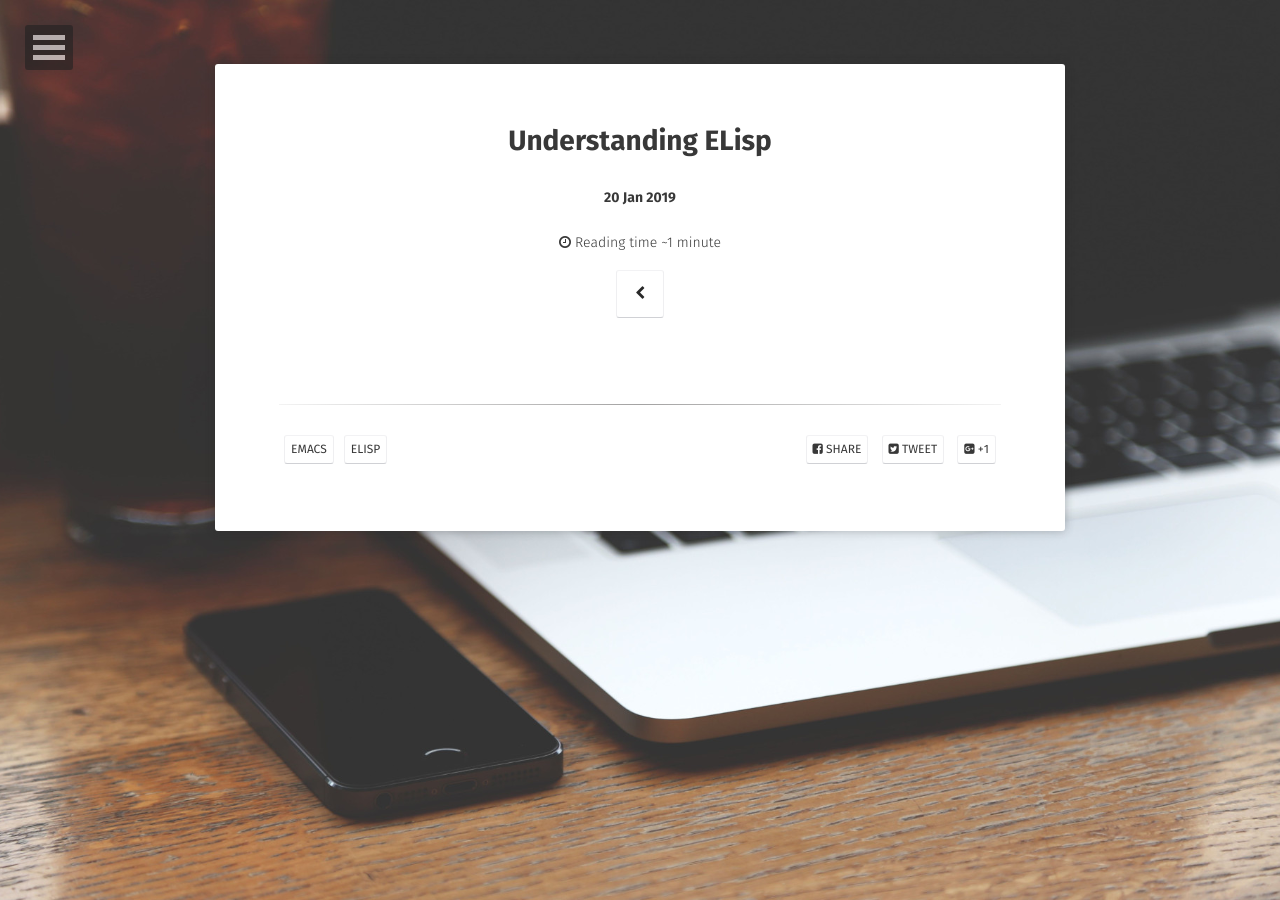
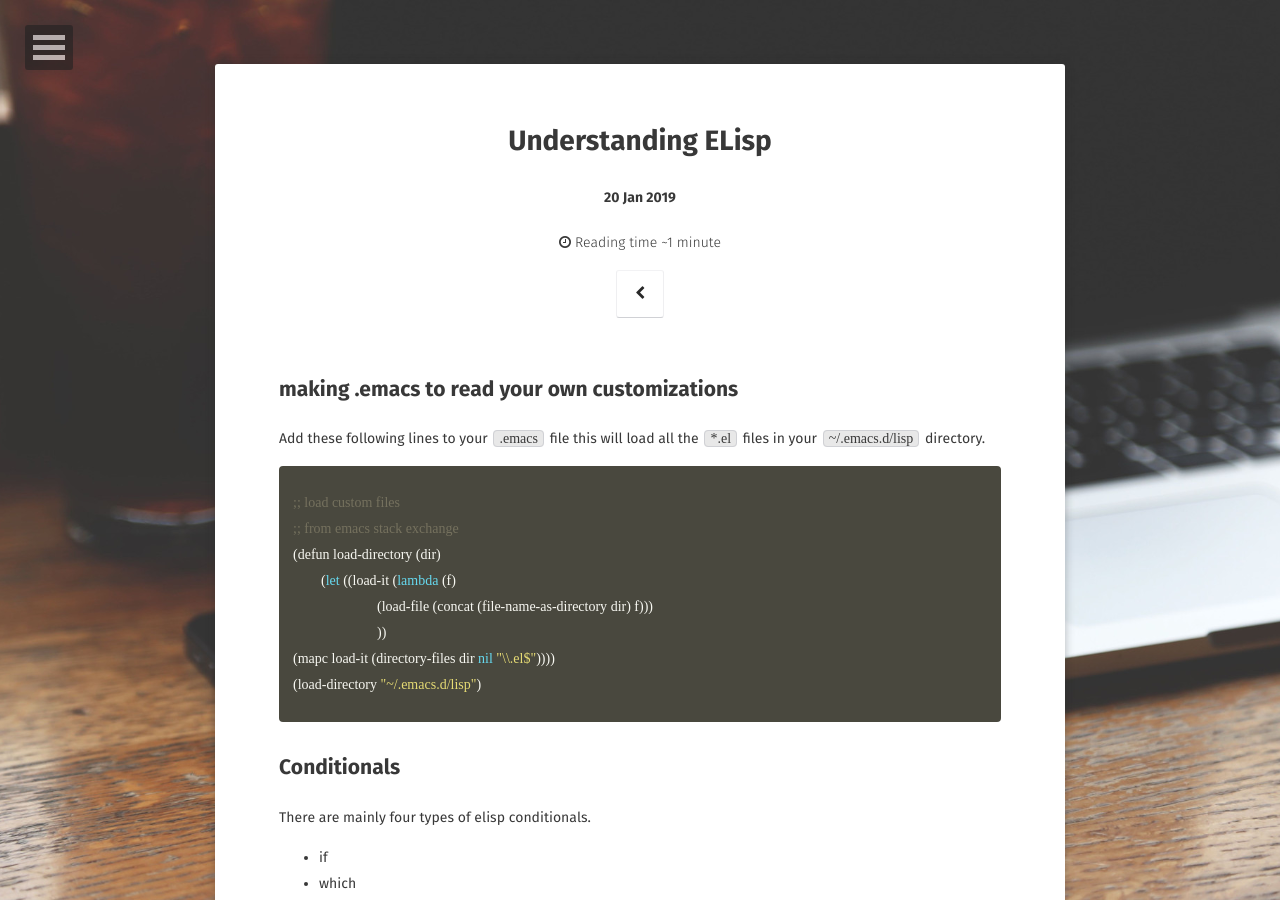
Before and after one commit to vinaybommana/vinaybommana.github.io, a Jekyll site: the page built from _posts/2019-01-20-understanding-elisp.md, in a window 1280 px wide and 900 px high. Built offline with Jekyll 4.4.1, drawn with Linux system fonts in a browser that asks for light colours; some web fonts are replaced; some of the changed text lies outside the part shown.

Commit message:
added if conditional in elisp post

```diff
--- a/_posts/2019-01-20-understanding-elisp.md
+++ b/_posts/2019-01-20-understanding-elisp.md
@@ -6,3 +6,47 @@
 tags: [Emacs, ELisp]
 comments: false
 ---
+
+## making .emacs to read your own customizations
+
+Add these following lines to your `.emacs` file
+this will load all the `*.el` files in your `~/.emacs.d/lisp` directory.
+
+{% highlight elisp %}
+
+;; load custom files
+;; from emacs stack exchange
+(defun load-directory (dir)
+	(let ((load-it (lambda (f)
+			(load-file (concat (file-name-as-directory dir) f)))
+			))
+(mapc load-it (directory-files dir nil "\\.el$"))))
+(load-directory "~/.emacs.d/lisp")
+
+{% endhighlight %}
+
+## Conditionals
+There are mainly four types of elisp conditionals.
+* if
+* which
+* unless
+* cond
+
+1. if
+
+> `if` chooses between the then-form and the else-forms based on the value of condition. If the evaluated condition is non-nil, then-form is evaluated and the result returned. Otherwise, the else-forms are evaluated in textual order, and the value of the last one is returned. (The else part of if is an example of an implicit progn.
+
+> `if` condition has the value nil, and no else-forms are given, if returns nil.
+
+{% highlight elisp %}
+(if nil
+	(print 'true)
+'very-false)
+
+{% endhighlight %}
+> This returns `very-false`.
+
+## lists
+
+
+## functions
```
